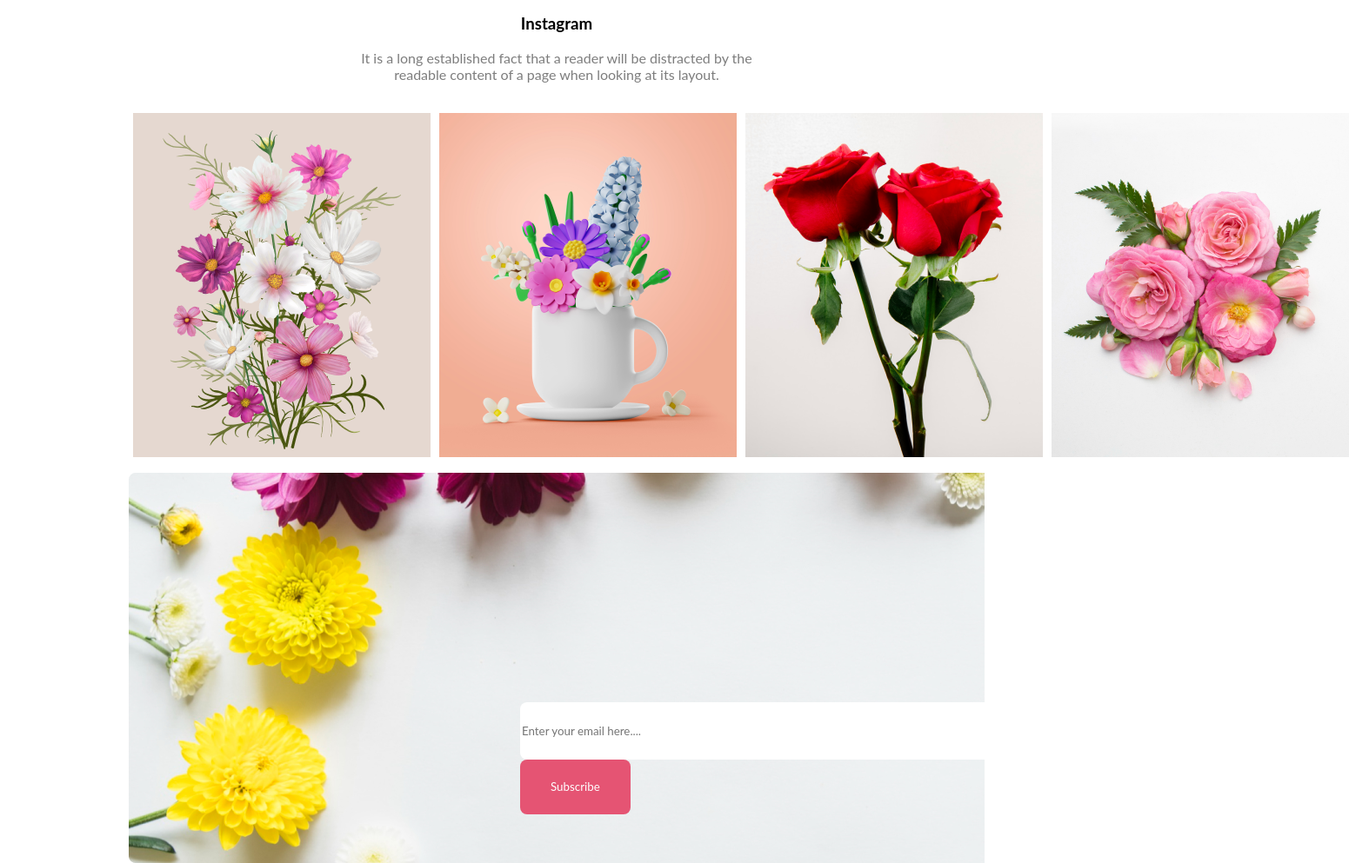
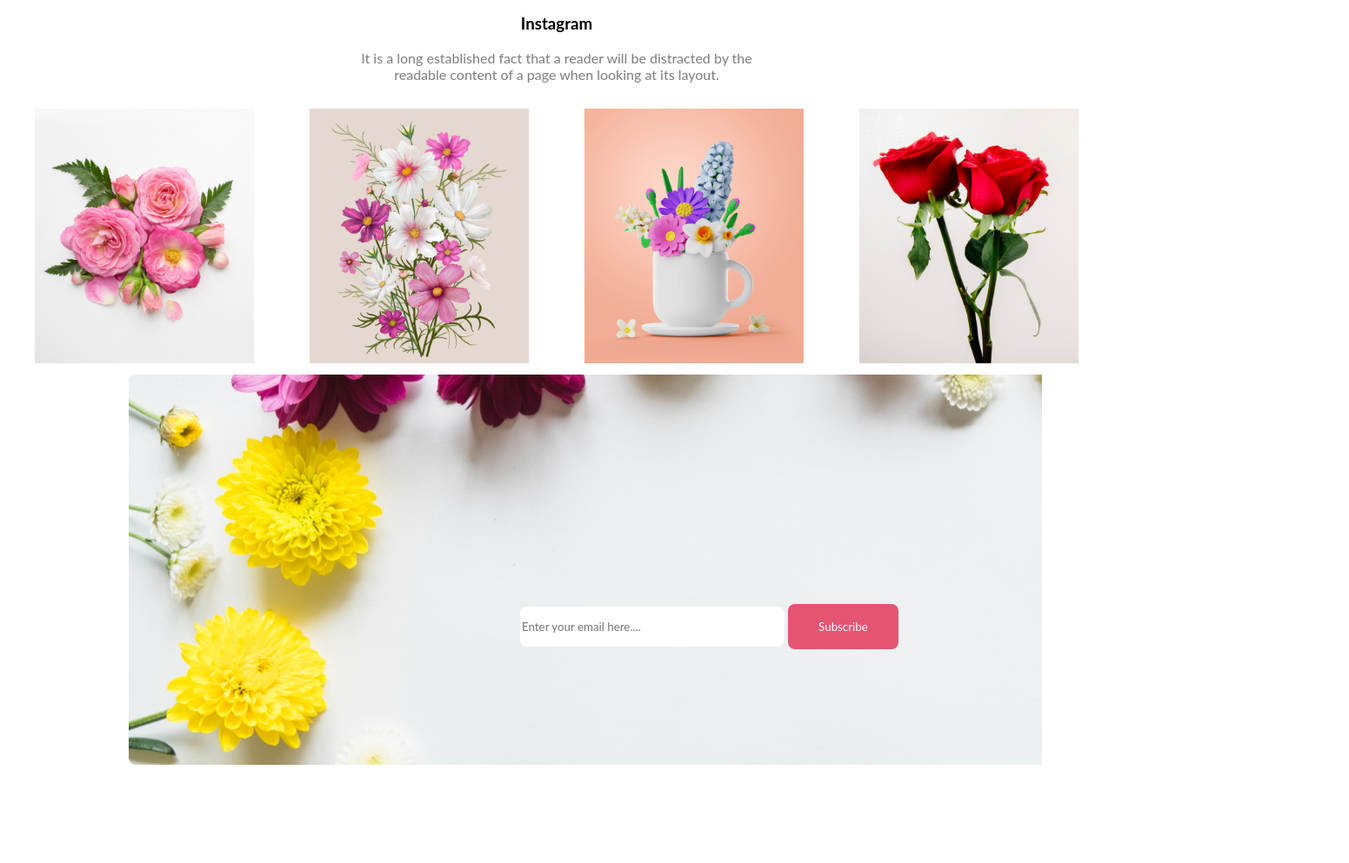
Before and after one commit to masum1438/flowershop, a plain HTML site: page index.html in a window 1280 px wide. Shown: the part 1560-2553 px from the top of the page at 87% size, 1551 px wide, since content can reach past the window. Drawn offline with Linux system fonts and the light colour scheme.

Commit message:
added container class

```diff
--- a/flower.css
+++ b/flower.css
@@ -1,6 +1,7 @@
 
 *{
     font-family: Lato;
+
 }
 .head-title{
     color: #272727;
@@ -13,9 +14,9 @@
 }
 .btn-primary{
     display: inline-flex;
-    padding: 10px 35px;
+    padding: 5px 35px;
     align-items: flex-start;
-    gap: 5px;
+    gap: 3px;
     border-radius: 8px;
 background: #E55473;
  margin: 0px;
@@ -129,17 +130,24 @@ background: #E55473;
      height: 320px;
      margin-bottom: 0px;
 }
-.part5{
+
+.container {
     display: flex;
     align-items: center;
-    margin: 0px 140px ;
-}
-.part5-img{
-    margin: 5px;
-}
+    justify-content: space-around;
+
+  }
+
+  .image {
+    flex-basis: 20%;
+
+  }
+
+
 .part6-bg{
     background-image: url("Rectangle\ 9.png");
     height: 400px;
+    width: 600px;
     background-repeat: no-repeat;
     margin: 10px 140px 0px 140px;
     padding:264px 0px 0px 450px ;
@@ -149,8 +157,8 @@ background: #E55473;
     text-align: center;
 }
 .part6-inp{
-    width: 700px;
-height: 64px;
+    width: 300px;
+height: 44px;
 border-radius: 8px;
 background: #FFF;
 border: none;
@@ -160,12 +168,12 @@ border: none;
     max-width: 400px;
     margin: 0 auto;
     padding: 20px;
-    background-color: #f2f2f2;
+
     border-radius: 5px;
 
   }
   .last-sec{
-    background-color:  #E55473;
+    background-color: #f2f2f2;
   }
   .contract-form h2 {
     text-align: center;
--- a/index.html
+++ b/index.html
@@ -70,14 +70,27 @@
         </div>
 </section>
      <section>
-        <div class="part5-container">
-            <div class="part5">
-                <div class="part5-img"><img src="Flower Asset/Rectangle 4.png" alt=""></div>
-                <div class="part5-img"><img src="Flower Asset/Rectangle 5.png" alt=""></div>
-                <div class="part5-img"><img src="Flower Asset/Rectangle 6.png" alt=""></div>
-                <div class="part5-img"><img src="Flower Asset/Rectangle 3.png" alt=""></div>
+
+
+
+
+
+        </head>
+        <body>
+          <div class="container">
+            <div class="image">
+              <img  src="Flower Asset/Rectangle 3.png" alt="Image 1" width="100%" />
             </div>
-        </div>
+            <div class="image">
+              <img  src="Flower Asset/Rectangle 4.png" alt="Image 2" width="100%" />
+            </div>
+            <div class="image">
+              <img  src="Flower Asset/Rectangle 5.png" alt="Image 3" width="100%" />
+            </div>
+            <div class="image">
+              <img src="Flower Asset/Rectangle 6.png" alt="Image 4" width="100%" />
+            </div>
+          </div>
 
      </section>
       <section>
```
